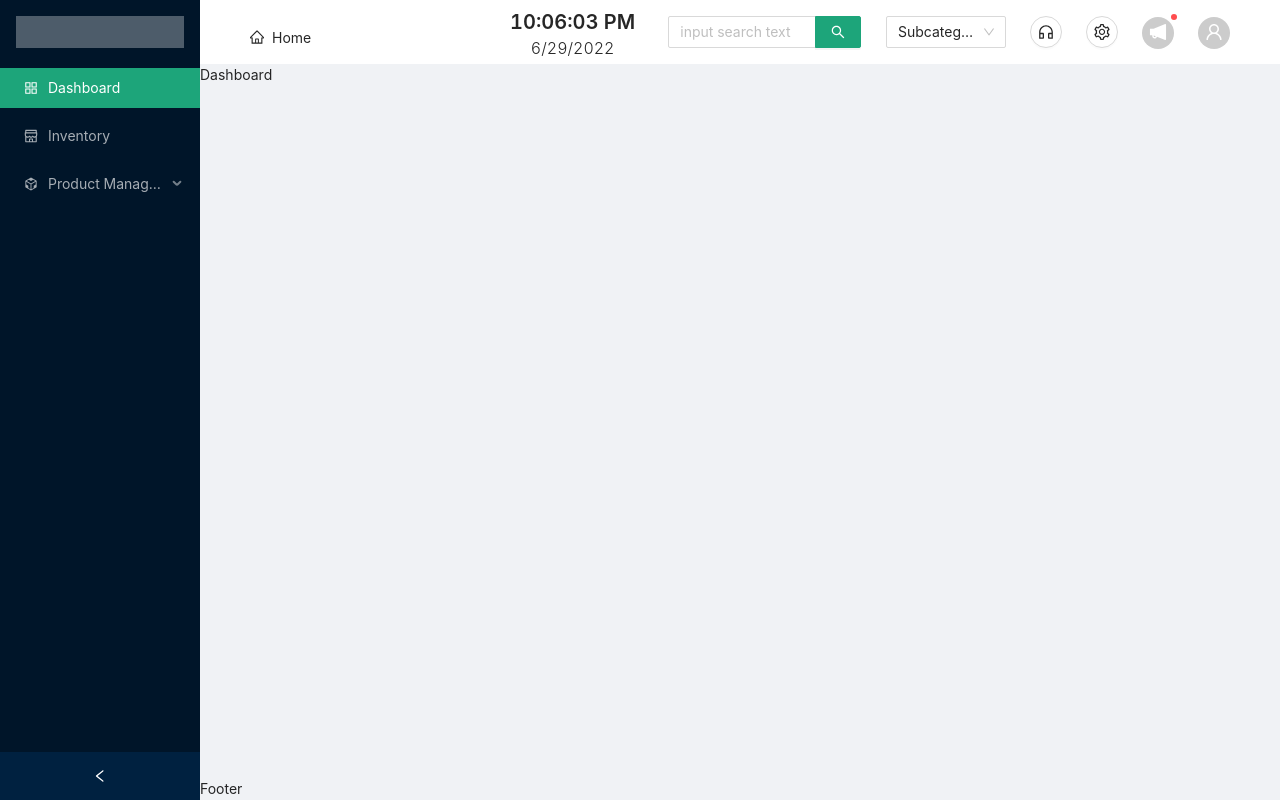
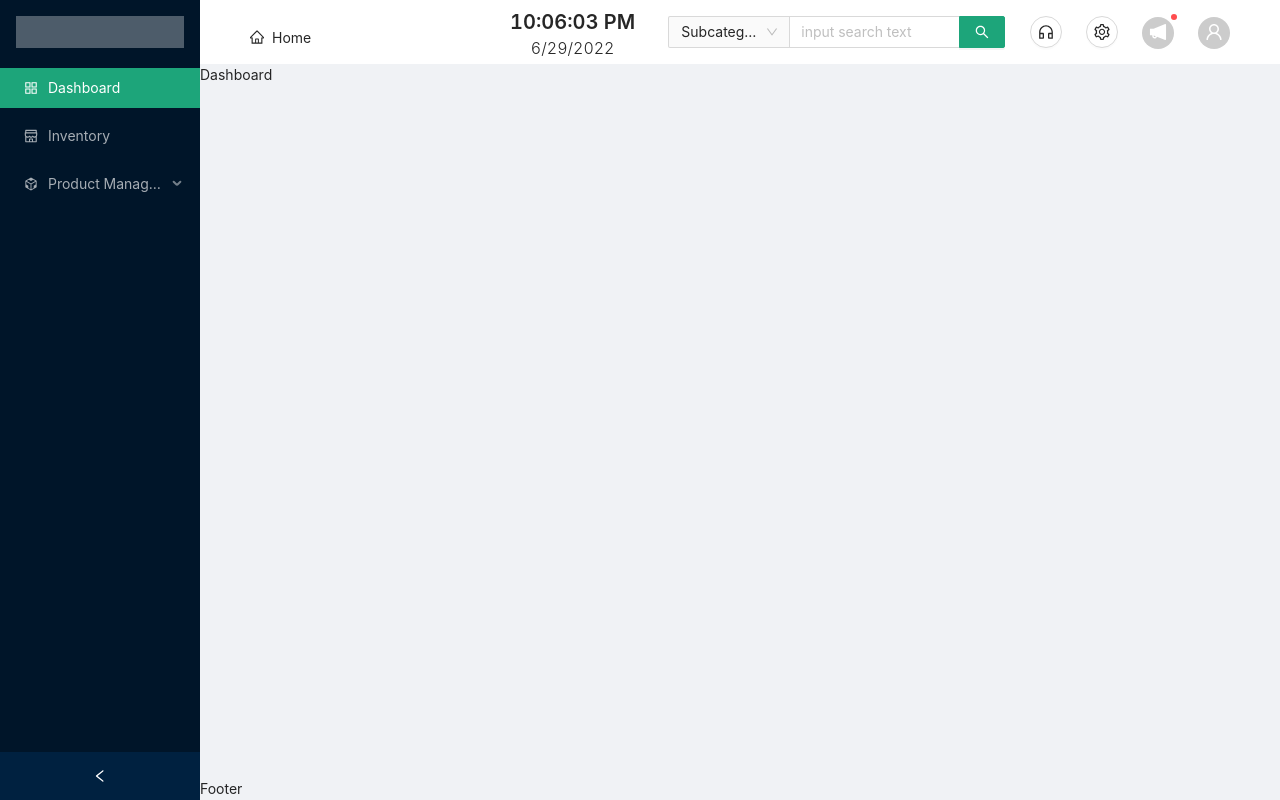
Before and after one commit to cuongpham166/inventrol-ui, a React (Create React App) app: page / in a window 1280 px wide. Built offline with nearby package versions, Linux system fonts and the light colour scheme.

Commit message:
Update index.jsx

```diff
--- a/src/layouts/components/Header/HeaderControl/index.jsx
+++ b/src/layouts/components/Header/HeaderControl/index.jsx
@@ -10,10 +10,7 @@ const HeaderControl = (props) => {
         console.log(`selected ${value}`);
     };
 
-    return (
-        <span style={{ float: 'right' }}>
-            <Space size={'large'}>
-                <Search placeholder="input search text" style={{ display: 'block' }} onSearch={onSearch} enterButton />
+    const selectBefore = (
         <Select
             defaultValue="subcategory"
             style={{
@@ -24,6 +21,18 @@ const HeaderControl = (props) => {
             <Option value="subcategory">Subcategory</Option>
             <Option value="category">Category</Option>
         </Select>
+    );
+
+    return (
+        <span style={{ float: 'right' }}>
+            <Space size={'large'}>
+                <Search
+                    placeholder="input search text"
+                    addonBefore={selectBefore}
+                    style={{ display: 'block' }}
+                    onSearch={onSearch}
+                    enterButton
+                />
 
                 <Tooltip title="Support">
                     <Button shape="circle" icon={<CustomerServiceOutlined />}></Button>
```
Lines whose indentation alone changed are shown as unchanged.
